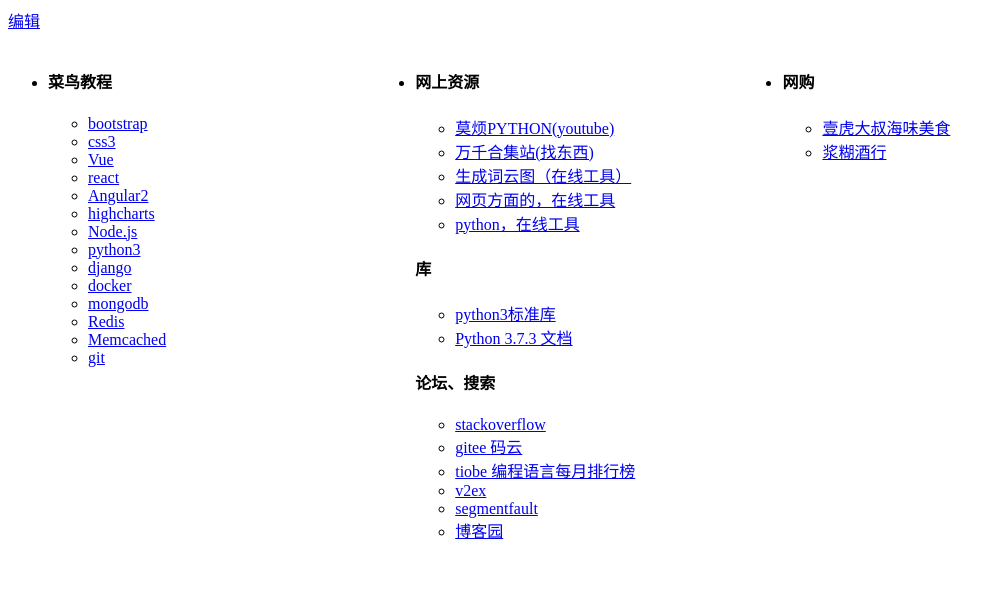
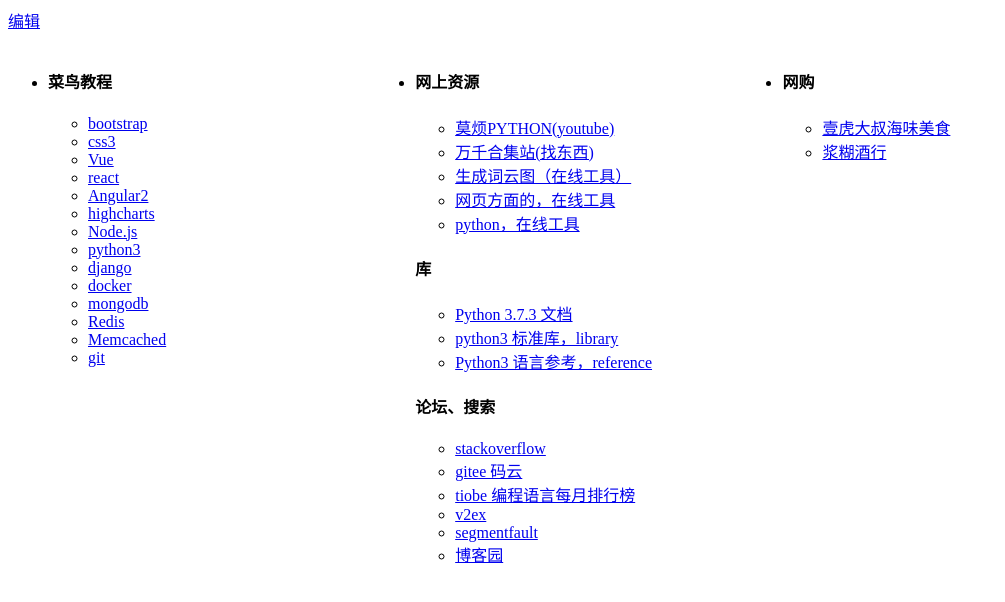
Before and after one commit to bjhhh/bjhhh.github.io, a plain HTML site: page index.html in a window 1280 px wide. Shown: the whole page, without its empty margins (0-1005 px from the left). Drawn offline with Linux system fonts and the light colour scheme.

Commit message:
Update index.html

```diff
--- a/index.html
+++ b/index.html
@@ -57,9 +57,9 @@
 
 	<h4>库</h4>
 	<ul>
-	<li><a href="https://docs.python.org/3/library/">python3标准库</a></li>
 	<li><a href="https://docs.python.org/zh-cn/3.7/">Python 3.7.3 文档</a></li>
-
+	<li><a href="https://docs.python.org/zh-cn/3.7/library/">python3 标准库，library</a></li>
+	<li><a href="https://docs.python.org/zh-cn/3.7/reference/">Python3 语言参考，reference</a></li>
 	</ul>
 
 	<h4>论坛、搜索</h4>
```
